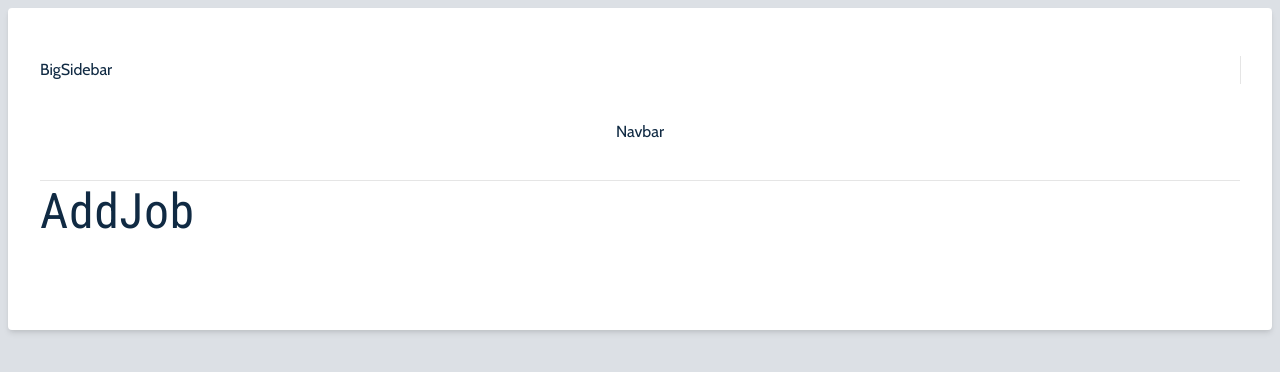
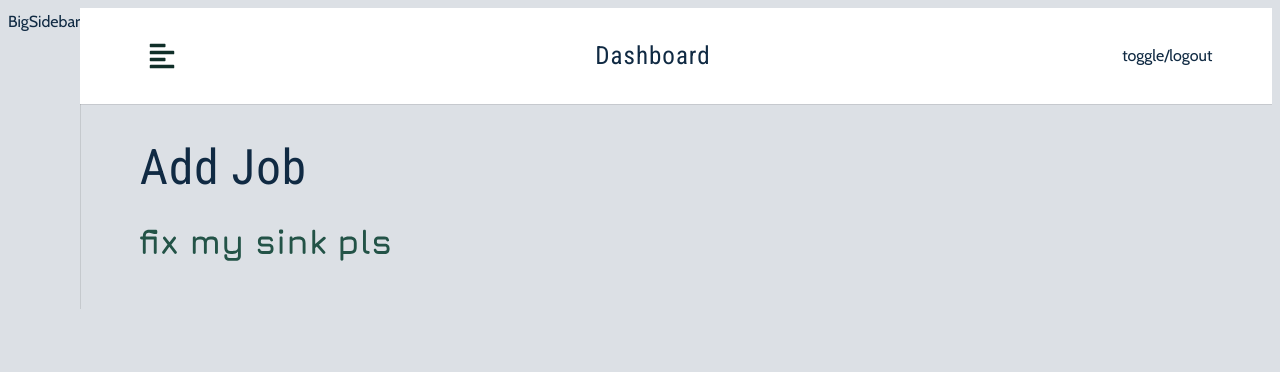
Before and after one commit to mcwhopper63/fixmysinkpls-client-only, a React (Vite) app: page /dashboard in a window 1280 px wide. Shown: the top 372 px of the page. Built offline with nearby package versions, Linux system fonts and the light colour scheme.

Commit message:
dashboard

```diff
--- a/package.json
+++ b/package.json
@@ -13,6 +13,7 @@
         "history": "^5.3.0",
         "react": "^18.2.0",
         "react-dom": "^18.2.0",
+        "react-icons": "^4.11.0",
         "react-router-dom": "^6.17.0",
         "styled-components": "^6.1.0"
     },
--- a/src/components/Navbar.jsx
+++ b/src/components/Navbar.jsx
@@ -1,6 +1,21 @@
 import Wrapper from '../assets/wrappers/Navbar';
+import { FaAlignLeft } from 'react-icons/fa';
+import { Logo } from '../components';
 
 const Navbar = () => {
-    return <Wrapper>Navbar</Wrapper>;
+    return (
+        <Wrapper>
+            <div className="nav-center">
+                <button className="toggle-btn" type="button">
+                    <FaAlignLeft />
+                </button>
+                <div>
+                    <Logo />
+                    <h4 className="logo-text">dashboard</h4>
+                </div>
+                <div className="btn-container">toggle/logout</div>
+            </div>
+        </Wrapper>
+    );
 };
 export default Navbar;
--- a/src/components/SmallSidebar.jsx
+++ b/src/components/SmallSidebar.jsx
@@ -1,6 +1,9 @@
 import Wrapper from '../assets/wrappers/SmallSidebar';
+import { useDashboardContext } from '../pages/DashboardLayout';
 
 const SmallSidebar = () => {
+    const data = useDashboardContext();
+    console.log(data);
     return <Wrapper>SmallSidebar</Wrapper>;
 };
 export default SmallSidebar;
--- a/src/pages/AddJob.jsx
+++ b/src/pages/AddJob.jsx
@@ -1,4 +1,11 @@
+import { Logo } from '../components';
+
 const AddJob = () => {
-    return <h1>AddJob</h1>;
+    return (
+        <div>
+            <h1>add job</h1>
+            <Logo />
+        </div>
+    );
 };
 export default AddJob;
--- a/src/pages/DashboardLayout.jsx
+++ b/src/pages/DashboardLayout.jsx
@@ -1,12 +1,12 @@
 import { Outlet } from 'react-router-dom';
-import Wrapper from '../assets/wrappers/DashboardFormPage';
+import Wrapper from '../assets/wrappers/SharedLayout';
 import { Navbar, BigSidebar, SmallSidebar } from '../components';
-import { useState } from 'react';
+import { createContext, useState, useContext } from 'react';
+
+const DashboardContext = createContext();
 
 const DashboardLayout = () => {
-    // temp
-
-    const user = { name: 'john' };
+    const user = { name: 'Taeho' };
     const [showSidebar, setShowSidebar] = useState(false);
     const [isDarkTheme, setIsDarkTheme] = useState(false);
 
@@ -14,7 +14,25 @@ const DashboardLayout = () => {
         console.log('toggle dark theme');
     };
 
+    const toggleSidebar = () => {
+        setShowSidebar(!showSidebar);
+    };
+
+    const logoutUser = async () => {
+        console.log('logout user');
+    };
+
     return (
+        <DashboardContext.Provider
+            value={{
+                user,
+                showSidebar,
+                isDarkTheme,
+                toggleDarkTheme,
+                toggleSidebar,
+                logoutUser,
+            }}
+        >
             <Wrapper>
                 <main className="dashboard">
                     <SmallSidebar />
@@ -27,6 +45,9 @@ const DashboardLayout = () => {
                     </div>
                 </main>
             </Wrapper>
+        </DashboardContext.Provider>
     );
 };
+
+export const useDashboardContext = () => useContext(DashboardContext);
 export default DashboardLayout;
```
Also changed, not shown: 1 other file (tests, documents, lock files or other folders). Lines whose indentation alone changed are shown as unchanged.
